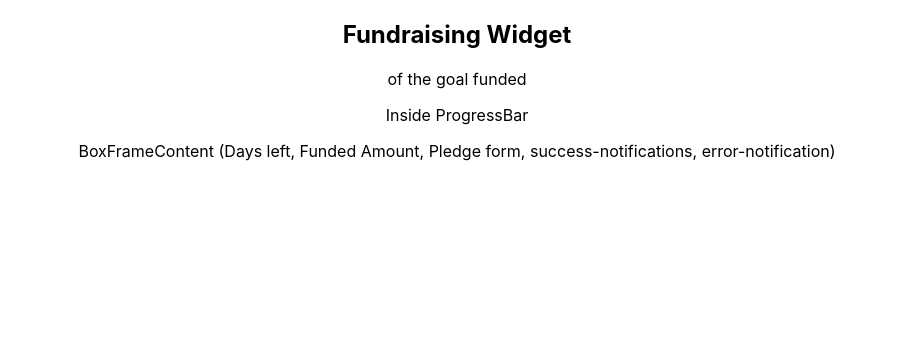
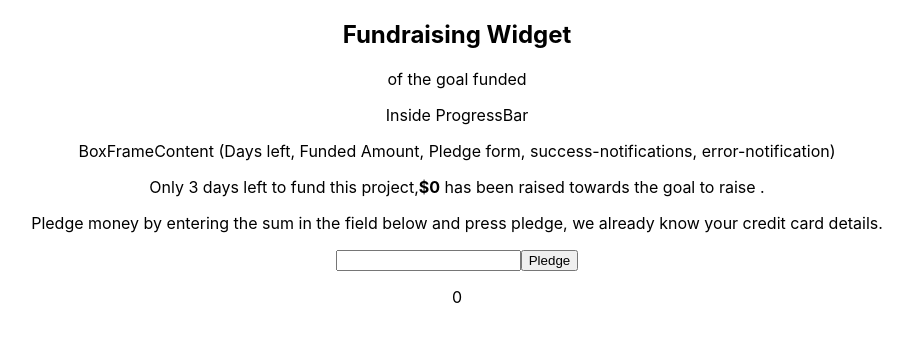
Before and after one commit to jossifelefteriadis/fundraising-widget-react, a React (Create React App) app in the folder fundraising-widget-react/: page / in a window 1280 px wide. Shown: the top 342 px of the page, without its empty margins (183-1096 px from the left). Built offline with nearby package versions, Linux system fonts and the light colour scheme.

Commit message:
Update state through inputvalue and print it

```diff
--- a/fundraising-widget-react/src/components/BoxFrame.js
+++ b/fundraising-widget-react/src/components/BoxFrame.js
@@ -2,10 +2,11 @@ import React from 'react'
 import ProgressBar from './ProgressBar'
 import BoxFrameContent from './BoxFrameContent'
 
-const BoxFrame = () => (
+const BoxFrame = props => (
   <section>
     <ProgressBar />
-    <BoxFrameContent />
+    <BoxFrameContent state={props.state} getAmount={props.getAmount} />
+    <p>{props.state.amountFunded}</p>
   </section>
 )
 
--- a/fundraising-widget-react/src/components/BoxFrameContent.js
+++ b/fundraising-widget-react/src/components/BoxFrameContent.js
@@ -1,12 +1,38 @@
 import React from 'react'
 
-const BoxFrameContent = () => (
+export default class BoxFrameContent extends React.Component {
+  getAmount = e => {
+    e.preventDefault()
+    const value = e.target.elements.amount.value
+    this.props.getAmount(value)
+
+    e.target.elements.amount.value = ''
+  }
+
+  render() {
+    return (
       <section>
         <p>
           BoxFrameContent (Days left, Funded Amount, Pledge form,
           success-notifications, error-notification)
         </p>
+        <p>
+          Only 3 days left to fund this project,
+          <strong id='fundraise_currentFundingText'>
+            ${this.props.state.amountFunded}
+          </strong>{' '}
+          has been raised towards the goal to raise{' '}
+          <strong id='fundraise_goalText'></strong>.
+        </p>
+        <p>
+          Pledge money by entering the sum in the field below and press pledge,
+          we already know your credit card details.
+        </p>
+        <form onSubmit={this.getAmount}>
+          <input type='text' name='amount' />
+          <input type='submit' value='Pledge' />
+        </form>
       </section>
     )
-
-export default BoxFrameContent
+  }
+}
--- a/fundraising-widget-react/src/components/Widget.js
+++ b/fundraising-widget-react/src/components/Widget.js
@@ -4,12 +4,28 @@ import Tooltip from './Tooltip'
 import BoxFrame from './BoxFrame'
 
 export default class Widget extends React.Component {
+  constructor(props) {
+    super(props)
+
+    this.state = {
+      fundGoal: 1000,
+      amountFunded: 0
+    }
+  }
+
+  getAmount = amount => {
+    const parsedAmount = parseInt(amount)
+    this.setState(prevState => ({
+      amountFunded: prevState.amountFunded + parsedAmount
+    }))
+  }
+
   render() {
     return (
       <div>
         <Header />
         <Tooltip />
-        <BoxFrame />
+        <BoxFrame state={this.state} getAmount={this.getAmount} />
       </div>
     )
   }
```
Lines whose indentation alone changed are shown as unchanged.
